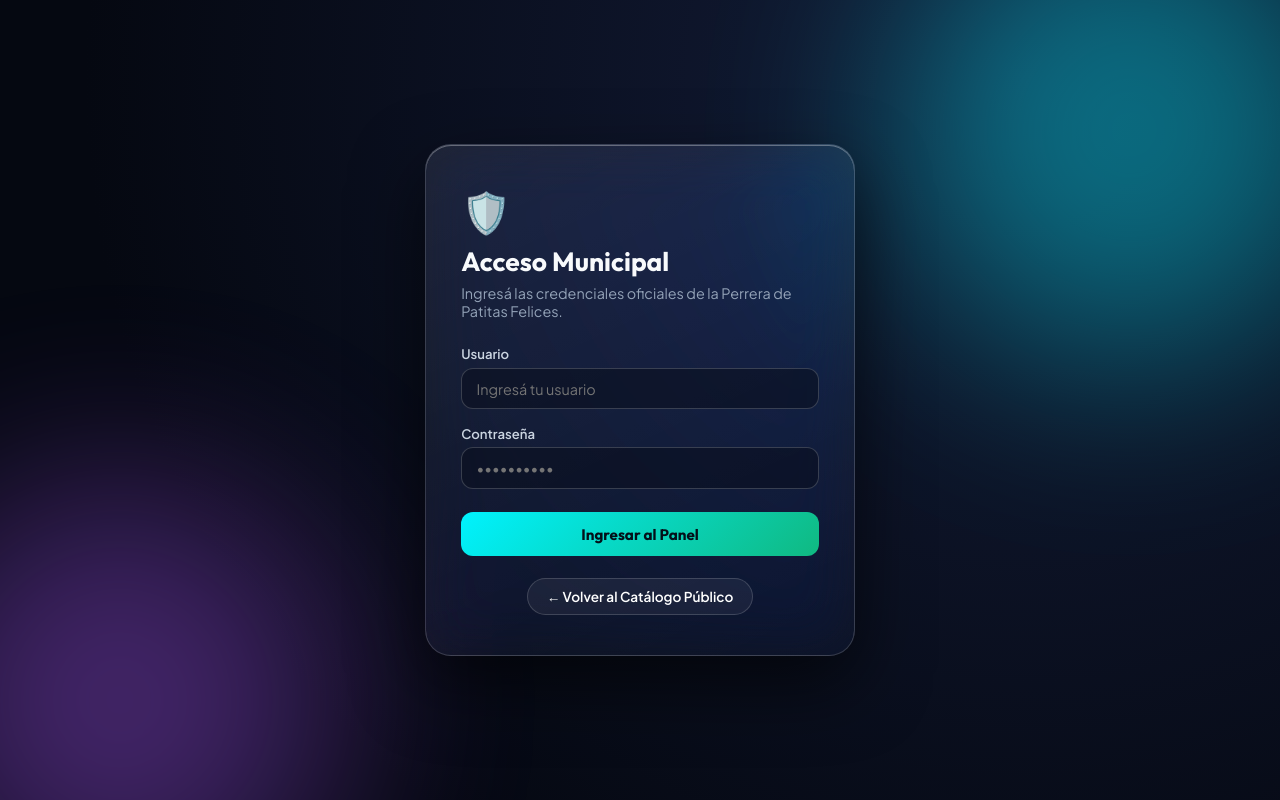
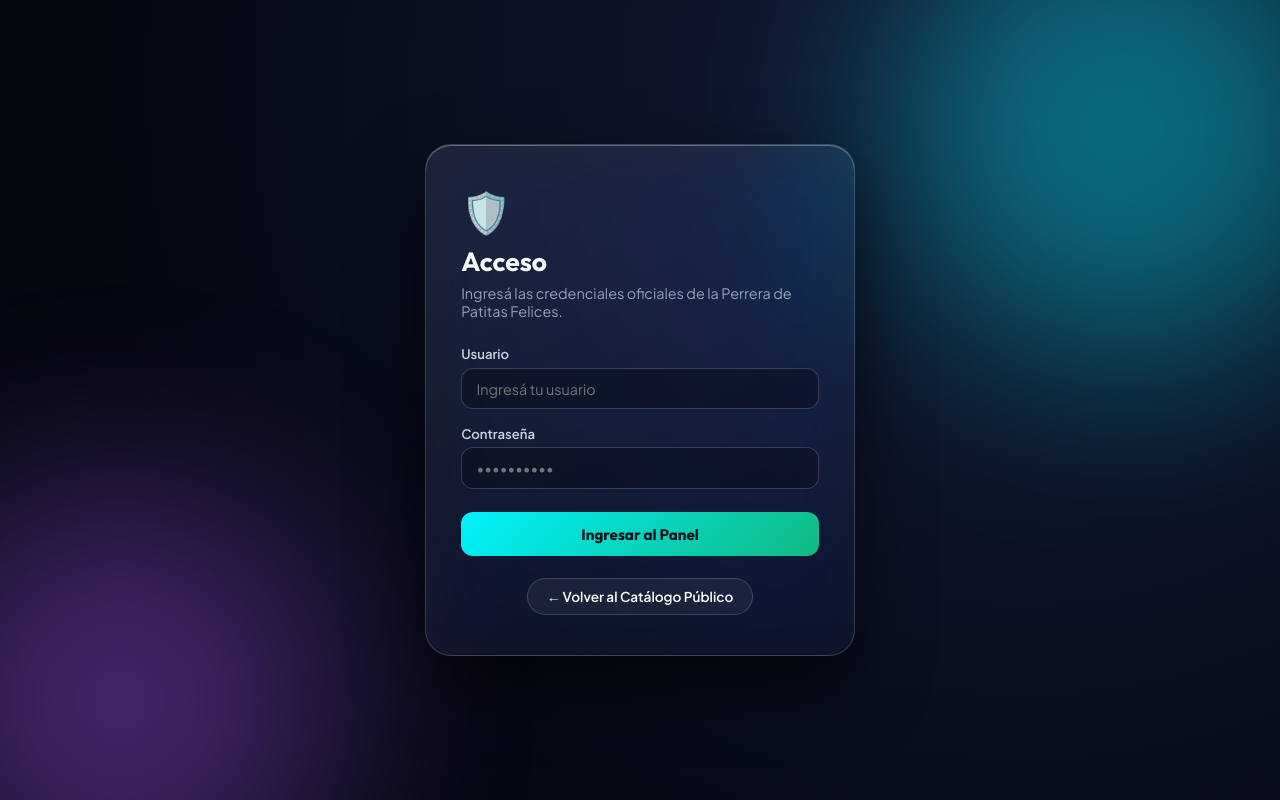
Before and after one commit to Endercito/Proyecto-Perrera, a Flask app: page /admin in a window 1280 px wide. Run offline with Flask 3, Linux system fonts and the light colour scheme.

Commit message:
Update login header text in admin.html

```diff
--- a/templates/admin.html
+++ b/templates/admin.html
@@ -424,7 +424,7 @@
     <div class="login-wrapper">
         <div class="login-card">
             <div style="font-size: 2.5rem; margin-bottom: 0.5rem;">🛡️</div>
-            <h1>Acceso Municipal</h1>
+            <h1>Acceso </h1>
             <p>Ingresá las credenciales oficiales de la Perrera de Patitas Felices.</p>
 
             <form id="form-login">
```
